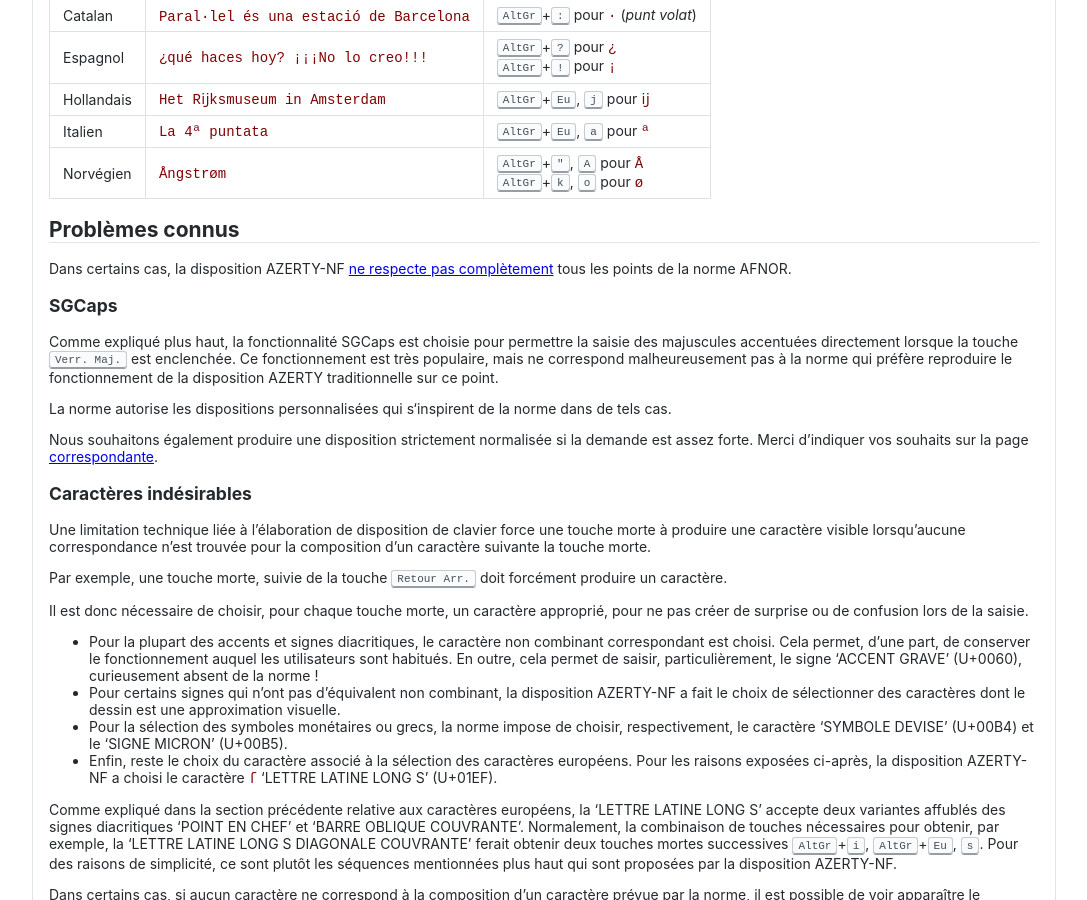
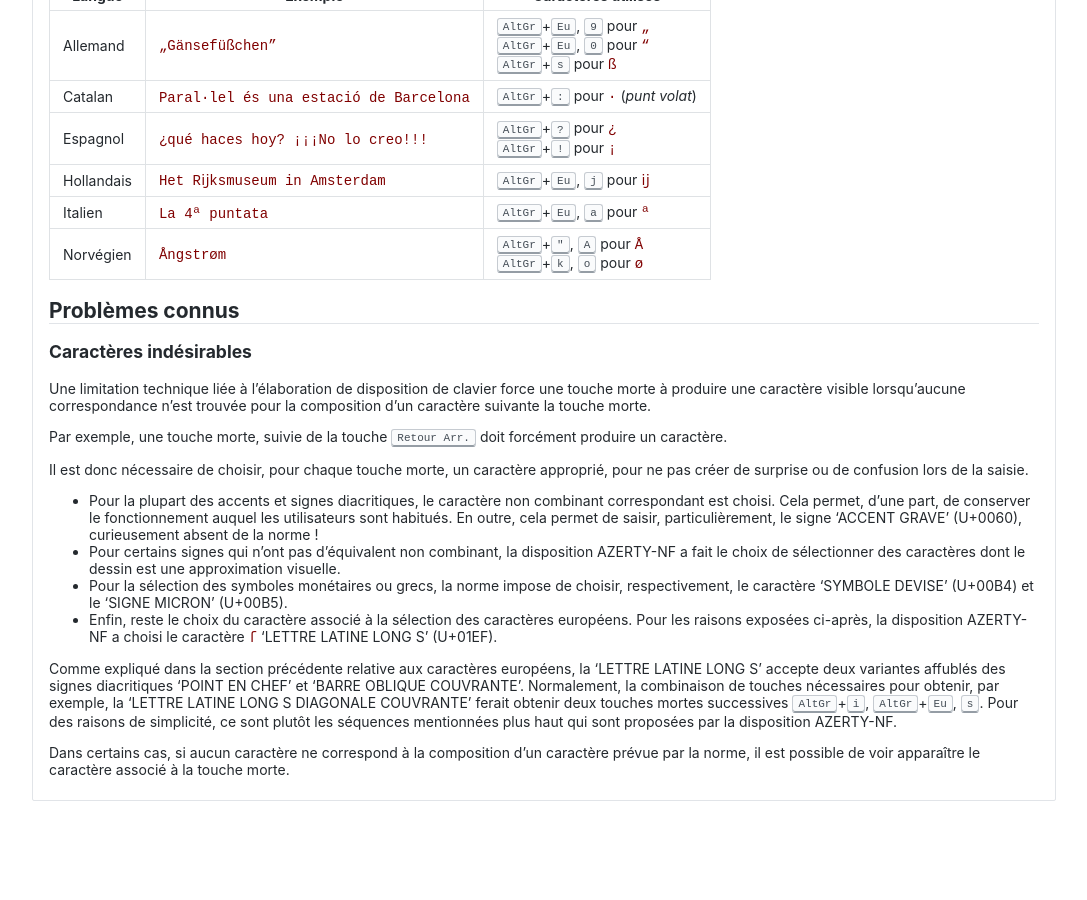
Before and after one commit to springcomp/optimized-azerty-win, a Jekyll site: the page built from index.md, in a window 1280 px wide and 900 px high, scrolled down 6113 px. Shown: the whole window, without its empty margins (96-1183 px from the left). Built offline with Jekyll 4.4.1, drawn with Linux system fonts in a browser that asks for light colours; after the commit the page ends 6914 px from its top, so only the background shows below that; some of the changed text lies outside the part shown.

Commit message:
Updated release with 100% standard compliance.

```diff
--- a/index.md
+++ b/index.md
@@ -193,20 +198,6 @@ Avec la carte de base, la couche des caractères européens permet de saisir du
 <a name="known-issues"></a>
 ## Problèmes connus
 
-Dans certains cas, la disposition AZERTY-NF [ne respecte pas complètement](https://github.com/springcomp/optimized-azerty-win-compliance) tous les points de la norme AFNOR.
-
-### SGCaps
-
-Comme expliqué plus haut, la fonctionnalité SGCaps est choisie pour permettre la saisie des majuscules accentuées
-directement lorsque la touche <kbd>Verr. Maj.</kbd> est enclenchée. Ce fonctionnement est très populaire, mais ne
-correspond malheureusement pas à la norme qui préfère reproduire le fonctionnement de la disposition AZERTY traditionnelle
-sur ce point.
-
-La norme autorise les dispositions personnalisées qui s‘inspirent de la norme dans de tels cas.
-
-Nous souhaitons également produire une disposition strictement normalisée si la demande est assez forte.
-Merci d’indiquer vos souhaits sur la page [correspondante](https://github.com/springcomp/optimized-azerty-win/issues/55).
-
 ### Caractères indésirables
 
 Une limitation technique liée à l’élaboration de disposition de clavier force une touche morte à produire une caractère visible lorsqu’aucune correspondance n’est trouvée pour la composition d’un caractère suivante la touche morte.
```
Also changed, not shown: other parts of index.md (+5 -0 lines), download.md (+1 -1 lines).
